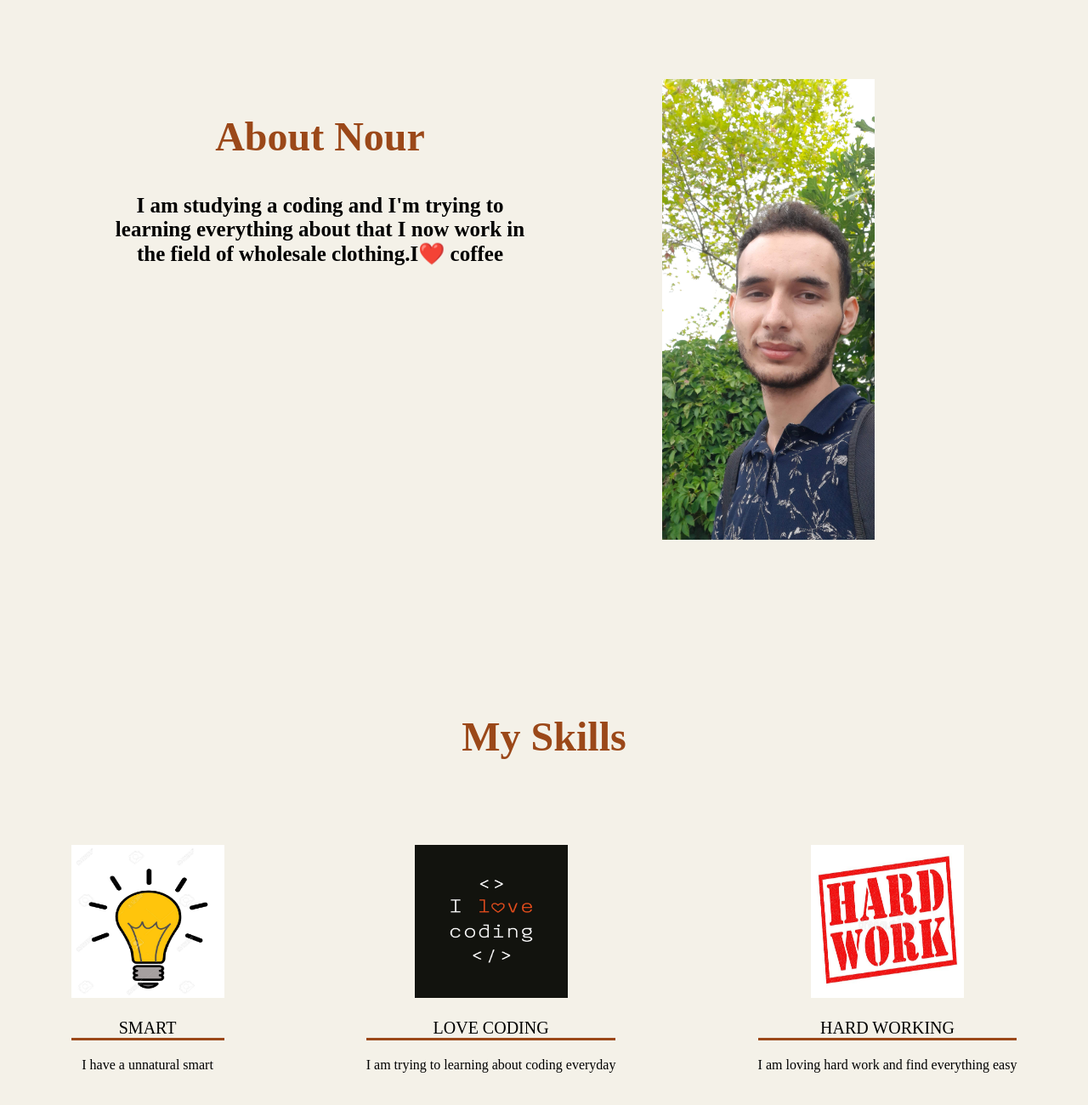
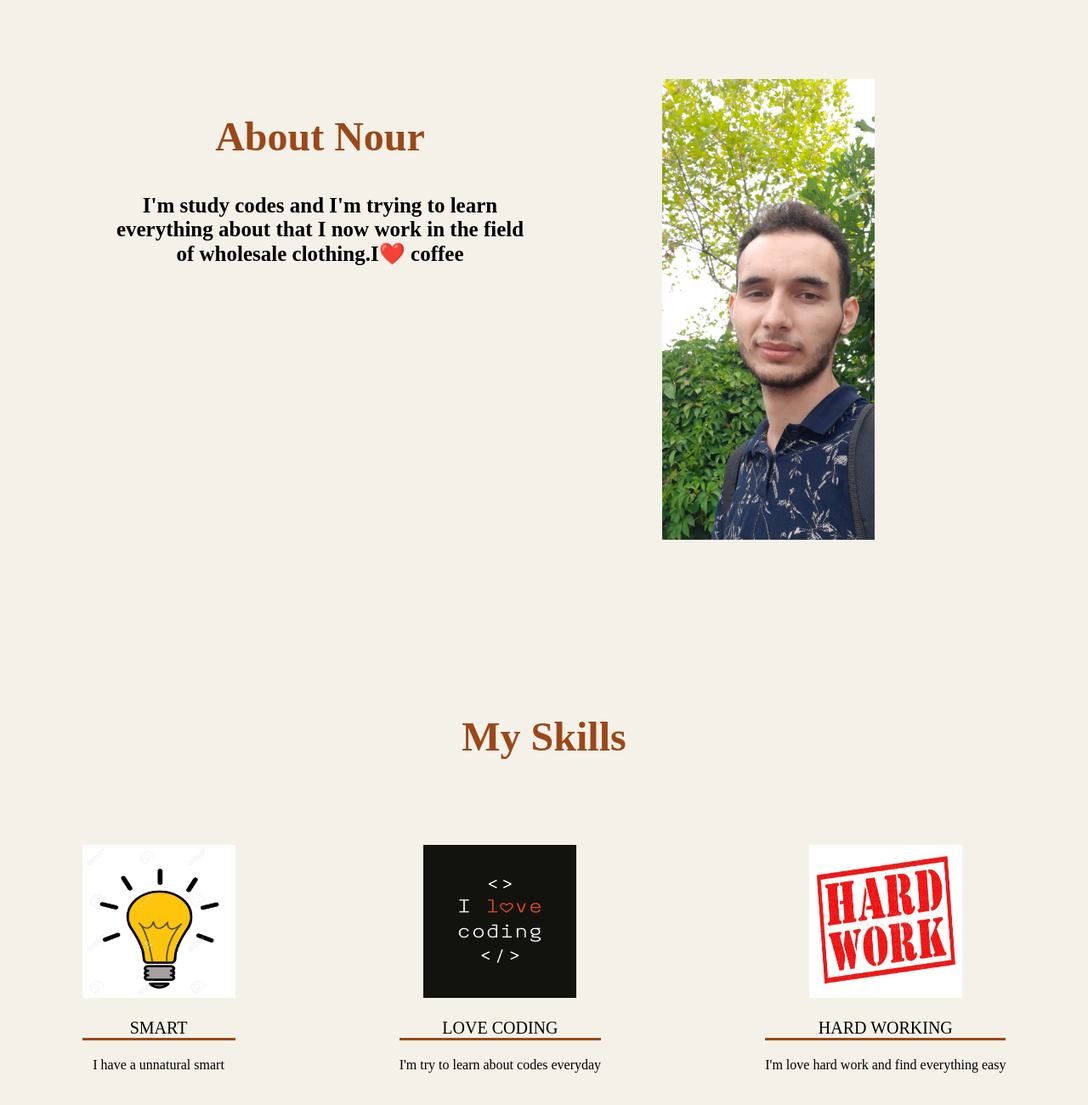
Before and after one commit to mastern1/html-portfolio3, a plain HTML site: page index.html in a window 1280 px wide. Shown: the part 640-1940 px from the top of the page at 85% size. Drawn offline with Linux system fonts and the light colour scheme; a web font is replaced by a local one.

Commit message:
Update index.html

```diff
--- a/index.html
+++ b/index.html
@@ -20,7 +20,7 @@
     </section>
     <section class="hero">
         <h1 class="top-title">Hello, <span>I am Nour</span></h1>
-        <p class="title-text">I am trying to learning the programming and coding and I trust I can do everything</p>
+        <p class="title-text">I'm try to learn the programming and coding and I trust I can do everything</p>
         <div class="bottom-text-container">
         <div class="bottom">
             <p class="bottom-text">Hire me</p>
@@ -34,7 +34,7 @@
       <div class="main-container">
           <div class="grid-itemB">
             <h2 class="main title">About Nour</h2>
-            <p class="main-text">I am studying a coding and I'm trying to learning everything about that I now work in the field of wholesale clothing.I❤️ coffee</p>
+            <p class="main-text">I'm study codes and I'm trying to learn everything about that I now work in the field of wholesale clothing.I❤️ coffee</p>
           </div>
          <div class="grid-itemA">
             <img class="main-image" src="./assets/images/20210905_174801.jpg" alt="nour-image" width="250">
@@ -46,8 +46,8 @@
     <h2 class="skills title">My Skills</h2>
 <div class="skills-container">
   <div class="flex-item"><img class="lamp" src="./assets/images/125341380-light-bulb-idea-vector-illustration.jpg" alt="idea-lamp" width="180px" height="180px"><p class="skills-subtitle">SMART</p><p class="skills-subtitle-underline">I have a unnatural smart</p></div>
-  <div class="flex-item"><img src="./assets/images/21912-ILoveCoding-Tshirt-PR.jpg" alt="love-coding" width="180px" height="180px"><p class="skills-subtitle">LOVE CODING</p><p class="skills-subtitle-underline">I am trying to learning about coding everyday</p></div>
-  <div class="flex-item"><img src="./assets/images/hard-work-red-rubber-stamp-over.jpg" width="180px" height="180px" alt="work_hard_dream"><p class="skills-subtitle" >HARD WORKING</p><p class="skills-subtitle-underline">I am loving hard work and find everything easy</p></div>
+  <div class="flex-item"><img src="./assets/images/21912-ILoveCoding-Tshirt-PR.jpg" alt="love-coding" width="180px" height="180px"><p class="skills-subtitle">LOVE CODING</p><p class="skills-subtitle-underline">I'm try to learn about codes everyday</p></div>
+  <div class="flex-item"><img src="./assets/images/hard-work-red-rubber-stamp-over.jpg" width="180px" height="180px" alt="work_hard_dream"><p class="skills-subtitle" >HARD WORKING</p><p class="skills-subtitle-underline">I'm love hard work and find everything easy</p></div>
 </div>
 </section>
     </main>
```
